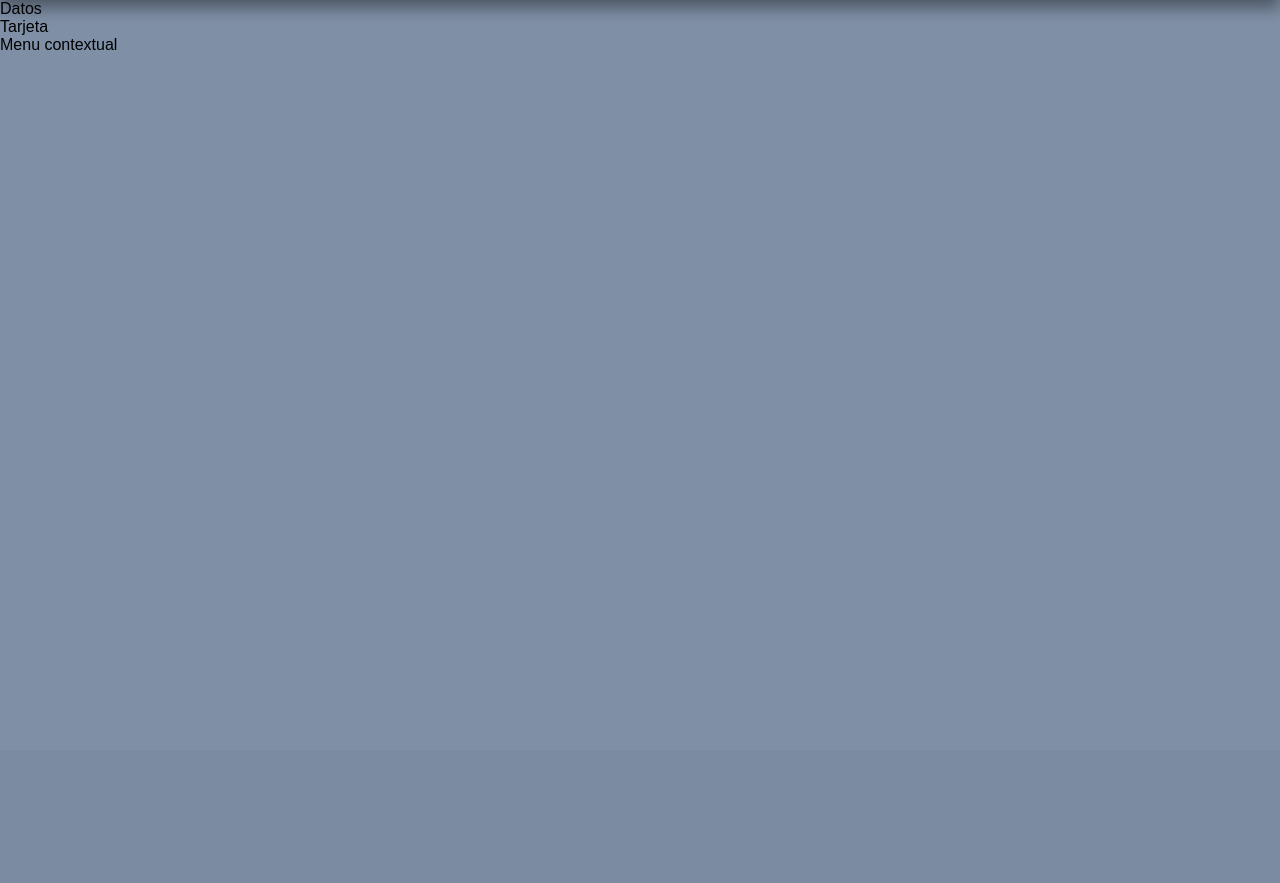
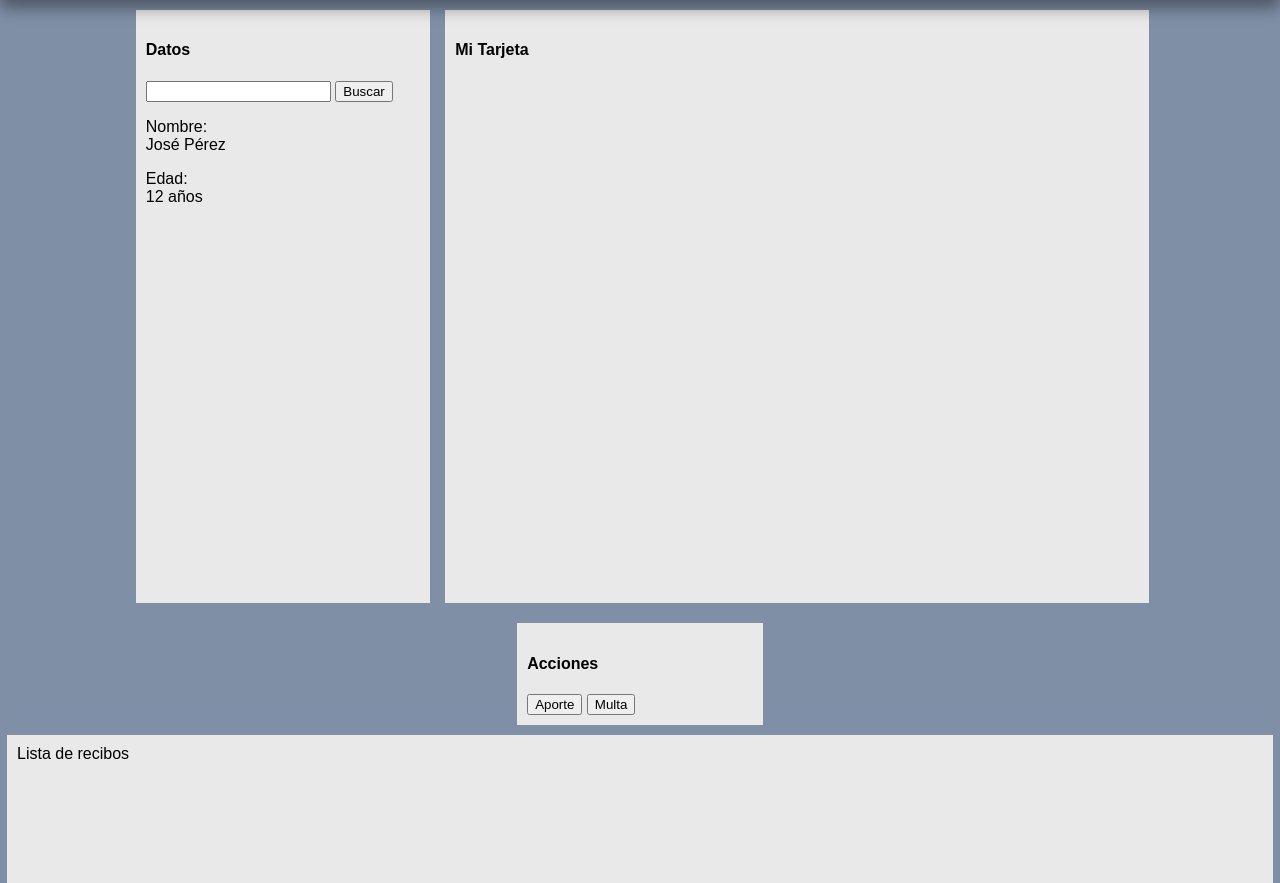
Before and after one commit to ismaelbob/FOapp, a PHP site: page /tarjeta.php in a window 1280 px wide. Shown: the part 50-933 px from the top of the page. Before the commit the page ends 100 px from the top, so only its background shows below. Run offline with PHP 8.4, Linux system fonts and the light colour scheme; the visitor is signed in with stand-in values (Sample User, id 1).

Commit message:
Se maqueto la vista de Tarjeta, sus secciones

```diff
--- a/css/secciones.css
+++ b/css/secciones.css
@@ -17,6 +17,41 @@
 [class*="col-"] {
     width: 100%;
 }
+
+
+.container {
+    display: flex;
+    flex-wrap: wrap;
+    justify-content: center;
+    height: 92.7vh;
+}
+.pnl_datos {
+    width: 23%;
+    height: 80%;
+    margin: 10px;
+    padding: 10px;
+    background-color: #e9e9e9;
+}
+.pnl_tarjeta {
+    width: 55%;
+    margin: 10px 5px;
+    padding: 10px;
+    background-color: #e9e9e9;
+}
+.pnl_menu {
+    width: 19.2%;
+    margin: 10px;
+    padding: 10px;
+    background-color: #e9e9e9;
+}
+.pnl_lista {
+    width: 98.9%;
+    height: 20%;
+    padding: 10px;
+    background-color: #e9e9e9;
+}
+
+
 @media only screen and (min-width: 600px) {
     /* For tablets: */
     .col-s-1 {width: 8.33%;}
@@ -63,8 +98,9 @@
     width: 100%;
     background-color:#f5f6fa;
     padding: 10px;
-    min-height: 302px;
+    height: 100%;
     position: relative;
+    z-index: -1;
 }
 .contenedor-1-sm{
     width: 100%;
--- a/tarjeta.php
+++ b/tarjeta.php
@@ -11,6 +11,7 @@
     <meta name="viewport" content="width=device-width, initial-scale=1.0">
     <title>Mi Tarjeta | FO</title>
     <link rel="stylesheet" href="css/menu.css">
+    <link rel="stylesheet" href="css/secciones.css">
 </head>
 <body>
     <header>
@@ -28,14 +29,35 @@
             </ul>
         </nav>
     </header>
-    <div>
-        Datos
-    </div>
-    <div>
-        Tarjeta
-    </div>
-    <div>
-        Menu contextual
+    <div class="container">
+        <div class="pnl_datos">
+            <h4>Datos</h4>
+            <form action="">
+                <input type="text" name="txtcodigo" id="txtcodigo">
+                <input type="button" value="Buscar">
+            </form>
+            <div>
+                <p>
+                    <span>Nombre:</span><br/>
+                    <span>José Pérez</span>
+                </p>
+                <p>
+                    <span>Edad:</span><br/>
+                    <span>12 años</span>
+                </p>
+            </div>
+        </div>
+        <div class="pnl_tarjeta">
+            <h4>Mi Tarjeta</h4>
+        </div>
+        <div class="pnl_menu">
+            <h4>Acciones</h4>
+            <button>Aporte</button>
+            <button>Multa</button>
+        </div>
+        <div class="pnl_lista">
+            Lista de recibos
+        </div>
     </div>
 </body>
 </html>
```
